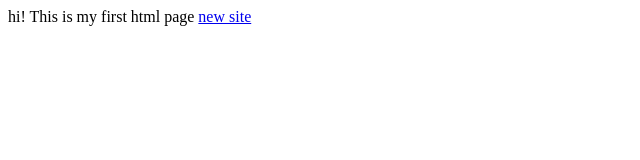
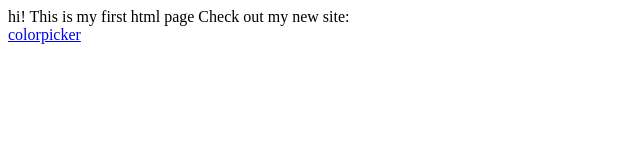
Before and after one commit to 24nonamarie/hello-world, a plain HTML site: page index.html in a window 1280 px wide. Shown: the whole page, without its empty margins (0-640 px from the left). Drawn offline with Linux system fonts and the light colour scheme.

Commit message:
link try again

```diff
--- a/index.html
+++ b/index.html
@@ -1,2 +1,3 @@
 hi! This is my first html page
-<a href="https://24nonamarie.github.io/hello-world/colorpicker">new site</a>
+Check out my new site:<br/>
+<a href="https://24nonamarie.github.io/hello-world/colorpicker">colorpicker</a>
```
